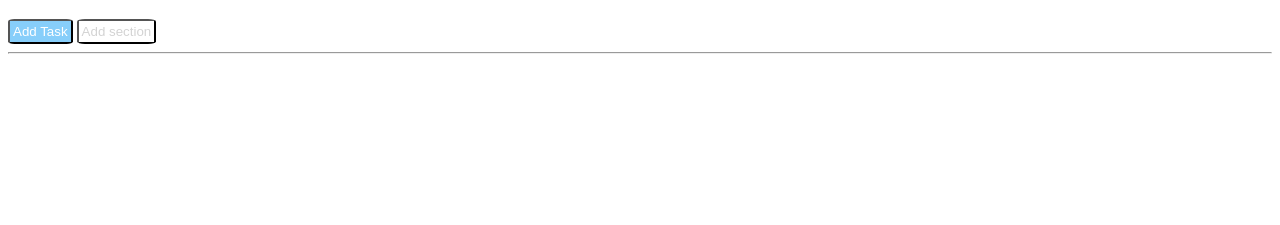
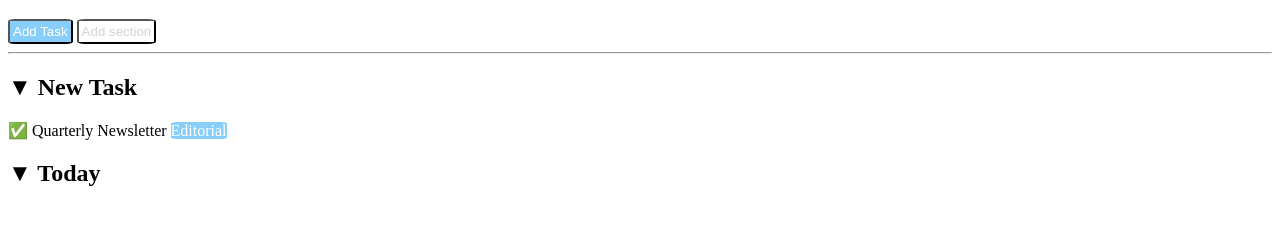
Before and after one commit to DamianoTrifone/html-css-toboolist, a plain HTML site: page index.html in a window 1280 px wide. Shown: the part 97-322 px from the top of the page. Drawn offline with Linux system fonts and the light colour scheme.

Commit message:
Inizio main

```diff
--- a/css/style.css
+++ b/css/style.css
@@ -17,3 +17,9 @@
     padding: 3px;
     border-radius: 10%;
 }
+
+.blu{
+    background-color: lightskyblue;
+    color: white;
+    border-radius: 10%;
+}
--- a/index.html
+++ b/index.html
@@ -21,6 +21,14 @@
             <button id="add-section">Add section</button>
             <hr>
         </section>
+        <!-- Fine header del main -->
+
+        <main>
+            <h2>&#9660 New Task</h2>
+            <p>&#9989 Quarterly Newsletter <span class="blu">Editorial</span></p>
+
+            <h2>&#9660 Today</h2>
+        </main>
 
     </body>
 </html>
```
